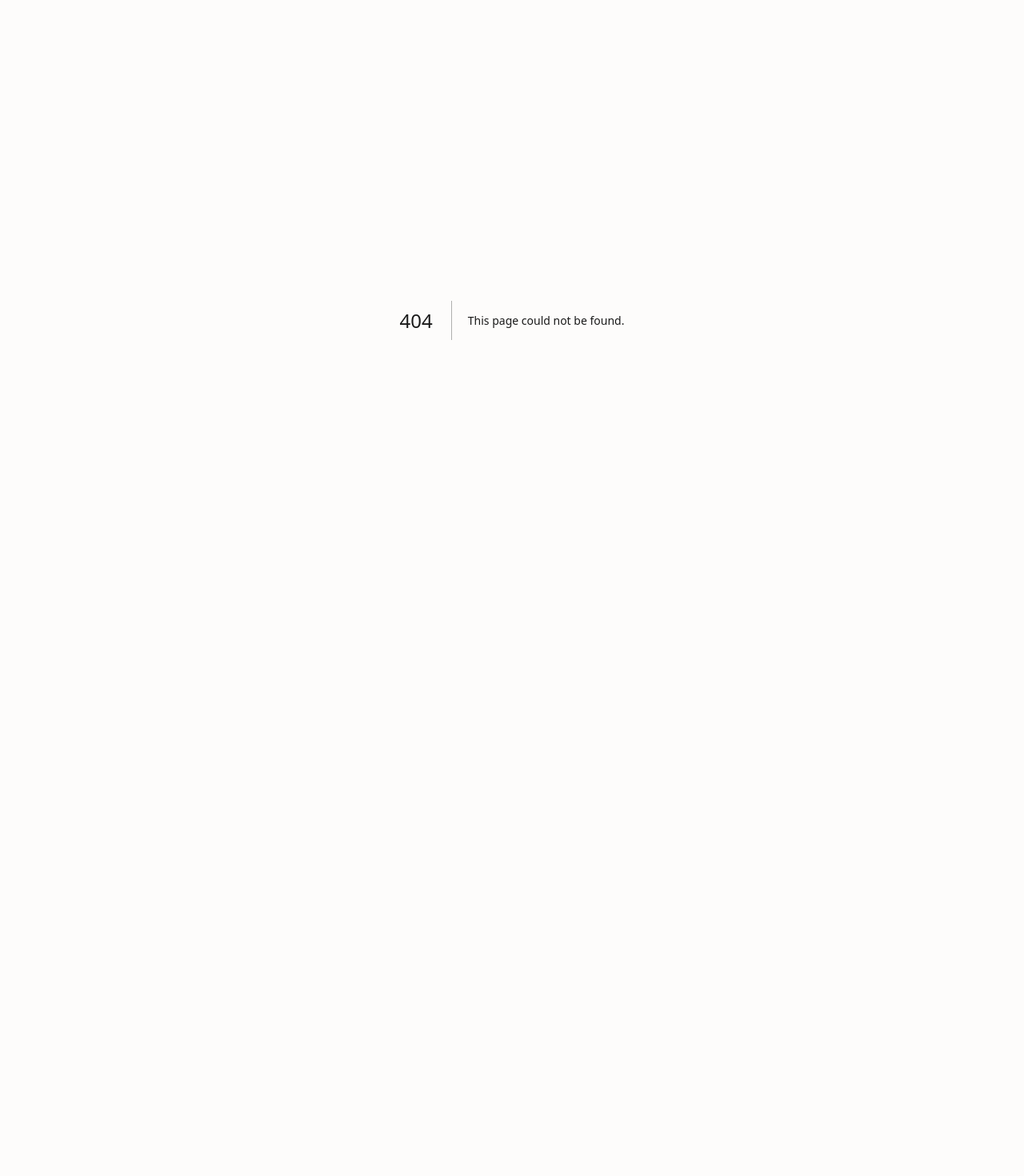
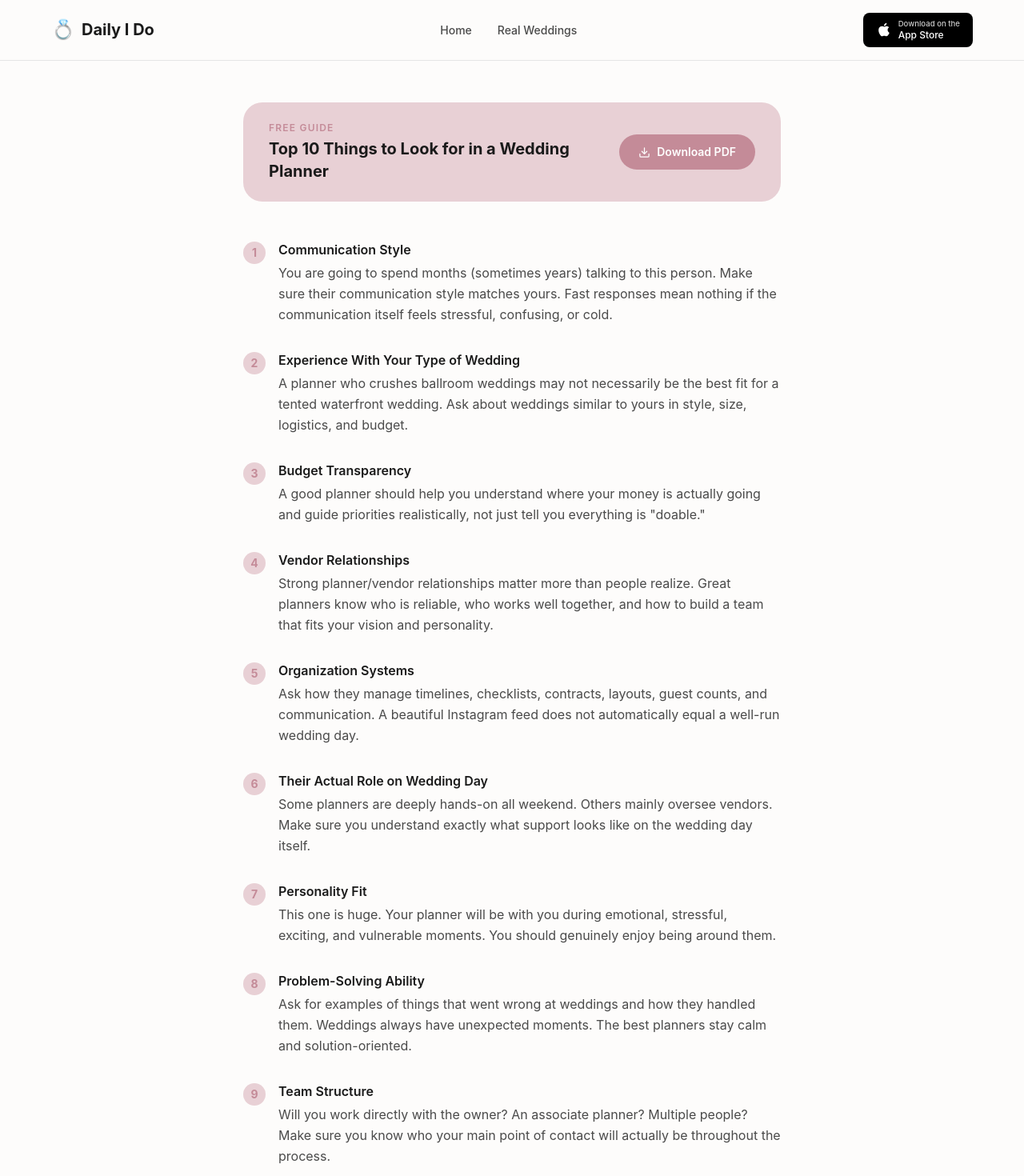
Before and after one commit to dailyido/website, a Next.js app: page /wedding-planner-questions in a window 1280 px wide. Before the commit this address had no page. Shown: the top 1470 px of the page at 80% size. Before the commit the page ends 800 px from the top, so only its background shows below. Built offline with nearby package versions, Linux system fonts and the light colour scheme.

Commit message:
Add wedding-planner-questions hidden guide page
Adds /wedding-planner-questions with blog-style layout for the Top 10 Things to Look for in a Wedding Planner guide, with PDF download card at top.

Co-Authored-By: Claude Sonnet 4.6 <noreply@anthropic.com>

```diff
--- /dev/null
+++ b/app/wedding-planner-questions/page.tsx
@@ -0,0 +1,101 @@
+import Navigation from '@/components/Navigation'
+import Footer from '@/components/Footer'
+
+export const metadata = {
+  title: 'Top 10 Things to Look for in a Wedding Planner | Daily I Do',
+  description: 'A free guide from Daily I Do — what to look for when hiring a wedding planner.',
+}
+
+const items = [
+  {
+    title: 'Communication Style',
+    body: 'You are going to spend months (sometimes years) talking to this person. Make sure their communication style matches yours. Fast responses mean nothing if the communication itself feels stressful, confusing, or cold.',
+  },
+  {
+    title: 'Experience With Your Type of Wedding',
+    body: 'A planner who crushes ballroom weddings may not necessarily be the best fit for a tented waterfront wedding. Ask about weddings similar to yours in style, size, logistics, and budget.',
+  },
+  {
+    title: 'Budget Transparency',
+    body: 'A good planner should help you understand where your money is actually going and guide priorities realistically, not just tell you everything is "doable."',
+  },
+  {
+    title: 'Vendor Relationships',
+    body: 'Strong planner/vendor relationships matter more than people realize. Great planners know who is reliable, who works well together, and how to build a team that fits your vision and personality.',
+  },
+  {
+    title: 'Organization Systems',
+    body: 'Ask how they manage timelines, checklists, contracts, layouts, guest counts, and communication. A beautiful Instagram feed does not automatically equal a well-run wedding day.',
+  },
+  {
+    title: 'Their Actual Role on Wedding Day',
+    body: 'Some planners are deeply hands-on all weekend. Others mainly oversee vendors. Make sure you understand exactly what support looks like on the wedding day itself.',
+  },
+  {
+    title: 'Personality Fit',
+    body: 'This one is huge. Your planner will be with you during emotional, stressful, exciting, and vulnerable moments. You should genuinely enjoy being around them.',
+  },
+  {
+    title: 'Problem-Solving Ability',
+    body: 'Ask for examples of things that went wrong at weddings and how they handled them. Weddings always have unexpected moments. The best planners stay calm and solution-oriented.',
+  },
+  {
+    title: 'Team Structure',
+    body: 'Will you work directly with the owner? An associate planner? Multiple people? Make sure you know who your main point of contact will actually be throughout the process.',
+  },
+  {
+    title: 'Reviews Beyond Pretty Photos',
+    body: 'Look beyond styled shoots and Instagram. Read reviews carefully and pay attention to comments about responsiveness, calmness under pressure, organization, and overall experience. Those are usually the things couples remember most.',
+  },
+]
+
+export default function WeddingPlannerQuestions() {
+  return (
+    <>
+      <Navigation />
+
+      <section className="pt-[calc(3rem+80px)] pb-20">
+        <div className="max-w-[720px] mx-auto px-6">
+
+          {/* Download card */}
+          <div className="bg-accent-light rounded-3xl px-8 py-6 flex flex-col sm:flex-row sm:items-center sm:justify-between gap-4 mb-12">
+            <div>
+              <p className="text-xs font-semibold text-accent uppercase tracking-widest mb-1">Free Guide</p>
+              <h1 className="text-xl font-bold text-[#1a1a1a]">Top 10 Things to Look for in a Wedding Planner</h1>
+            </div>
+            <a
+              href="/pdfs/wedding-planner-questions.pdf"
+              download
+              className="inline-flex items-center gap-2 bg-accent hover:bg-accent-dark text-white font-semibold px-6 py-3 rounded-full transition-colors text-sm whitespace-nowrap shrink-0"
+            >
+              <svg width="15" height="15" viewBox="0 0 24 24" fill="none" stroke="currentColor" strokeWidth="2" strokeLinecap="round" strokeLinejoin="round">
+                <path d="M21 15v4a2 2 0 0 1-2 2H5a2 2 0 0 1-2-2v-4"/>
+                <polyline points="7 10 12 15 17 10"/>
+                <line x1="12" y1="15" x2="12" y2="3"/>
+              </svg>
+              Download PDF
+            </a>
+          </div>
+
+          {/* Items */}
+          <ol className="space-y-8 list-none p-0 m-0">
+            {items.map(({ title, body }, i) => (
+              <li key={title} className="flex gap-4">
+                <span className="flex-shrink-0 w-7 h-7 rounded-full bg-accent-light text-accent text-sm font-bold flex items-center justify-center mt-0.5">
+                  {i + 1}
+                </span>
+                <div>
+                  <h2 className="font-semibold text-[#1a1a1a] mb-1">{title}</h2>
+                  <p className="text-[#4a4a4a] leading-relaxed m-0">{body}</p>
+                </div>
+              </li>
+            ))}
+          </ol>
+
+        </div>
+      </section>
+
+      <Footer />
+    </>
+  )
+}
```
Also changed, not shown: 1 other file (tests, documents, lock files or other folders).
